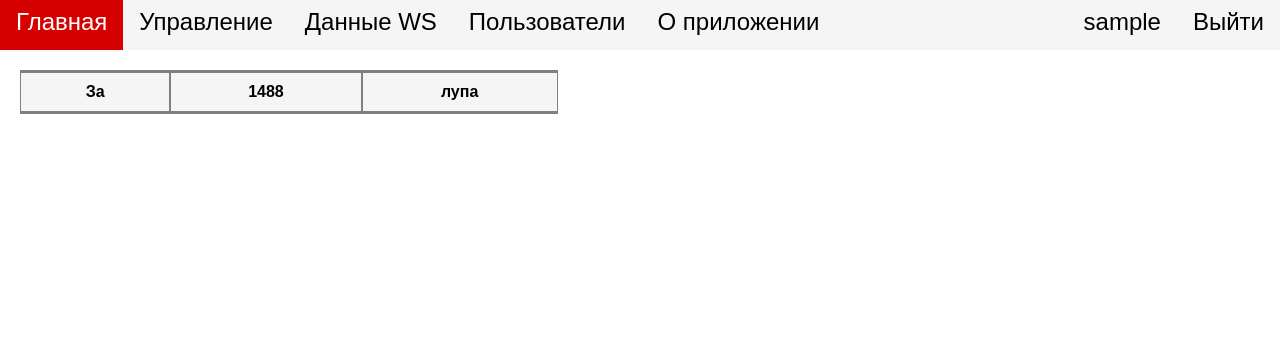
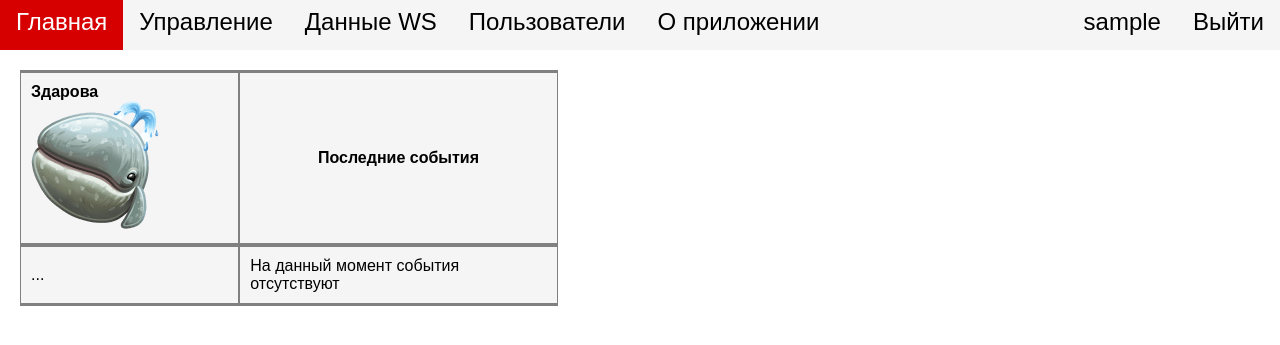
Before and after one commit to DorofD/zabbix_actualization_service, a Flask app: page / in a window 1280 px wide. Shown: the top 345 px of the page. Run offline with Flask 2, Linux system fonts and the light colour scheme; a user stored in the database is signed in; lists and menus that the app fills with data are empty.

Commit message:
главная страница

```diff
--- a/app.py
+++ b/app.py
@@ -2,7 +2,7 @@ from flask import Flask, render_template, send_file, url_for, request, flash, se
 from flask_scheduler import Scheduler
 from flask_login import LoginManager, login_user, login_required, current_user, logout_user
 from services.main_operations import execute_main_operations
-from services.host_parameters import set_templates_to_types, set_templates_to_hosts, get_relations_xlsx, get_hosts_xlsx
+from services.host_parameters import set_templates_to_types, set_templates_to_hosts, get_relations_xlsx, get_hosts_xlsx, get_events_from_log
 from services.users import *
 from db_scripts.local_db import get_type_template_view, get_host_template_view, get_zabbix_params_from_local_db, set_zabbix_params, get_recipients, delete_recipient, add_recipient, delete_user, add_user
 from db_scripts.ws_db import get_hosts_from_ws_db, get_types_from_ws_db
@@ -27,7 +27,8 @@ def load_user(user_name):
 def index():
     if not current_user.is_authenticated:
         return render_template('login.html')
-    return render_template('index.html', class1='active', login=session['username'])
+    events = get_events_from_log()
+    return render_template('index.html', class1='active', login=session['username'], events=events)
 
 
 @app.route('/management')
--- a/services/host_parameters.py
+++ b/services/host_parameters.py
@@ -220,10 +220,19 @@ def get_hosts_xlsx(notes, types):
     writer.save()
     return 'export.xlsx'
 
-# set_templates_to_hosts('data.xlsx')
-# set_templates_to_types('set_templates.xlsx')
-# update_templates()
-# print(get_type_template_view())
 
-# import_types_from_excel('data.xlsx')
-# import_tags_from_excel('data.xlsx')
+def get_events_from_log():
+    event_list = []
+    if not os.path.exists('log.txt'):
+        event_list.append(['...', 'На данный момент события отсутствуют'])
+        return event_list
+    with open('log.txt') as file:
+        for line in (file.readlines()[-10:]):
+            event_list.append(line.replace('\n', ''))
+    if not event_list:
+        event_list.append(['...', 'На данный момент события отсутствуют'])
+        return event_list
+    final_list = []
+    for note in reversed(event_list):
+        final_list.append([note[0:16], note[24:]])
+    return final_list
--- a/static/css/styles.css
+++ b/static/css/styles.css
@@ -5,6 +5,7 @@ body {
   height: 100%;
   width: 100%;
 }
+
 
 ul.mainmenu {
   list-style-type: none;
@@ -178,3 +179,7 @@ input[type="file"] {
 button{
   float: right
 }
+
+td.error {
+  background: #ff9c9c
+}
--- a/templates/index.html
+++ b/templates/index.html
@@ -1,11 +1,22 @@
 {% extends 'base.html' %} {% block content %} {{ super() }}
-
-<table class="users">
+<table>
   <tr>
-    <th>За</th>
-    <th>1488</th>
-    <th>лупа</th>
+    <td>
+      <b>Здарова</b>
+      <img src="static/images/whale.png" alt="" />
+    </td>
+    <th>Последние события</th>
   </tr>
+  {% for note in events %}
+  <tr>
+    <td>{{note[0]}}</td>
+    {% if 'ERROR' in note[1]%}
+    <td class="error">{{note[1]}}</td>
+    {% else %}
+    <td>{{note[1]}}</td>
+    {% endif %}
+  </tr>
+  {% endfor %}
 </table>
 
 {% endblock %}
```
Also changed, not shown: static/images/whale.png (added).
